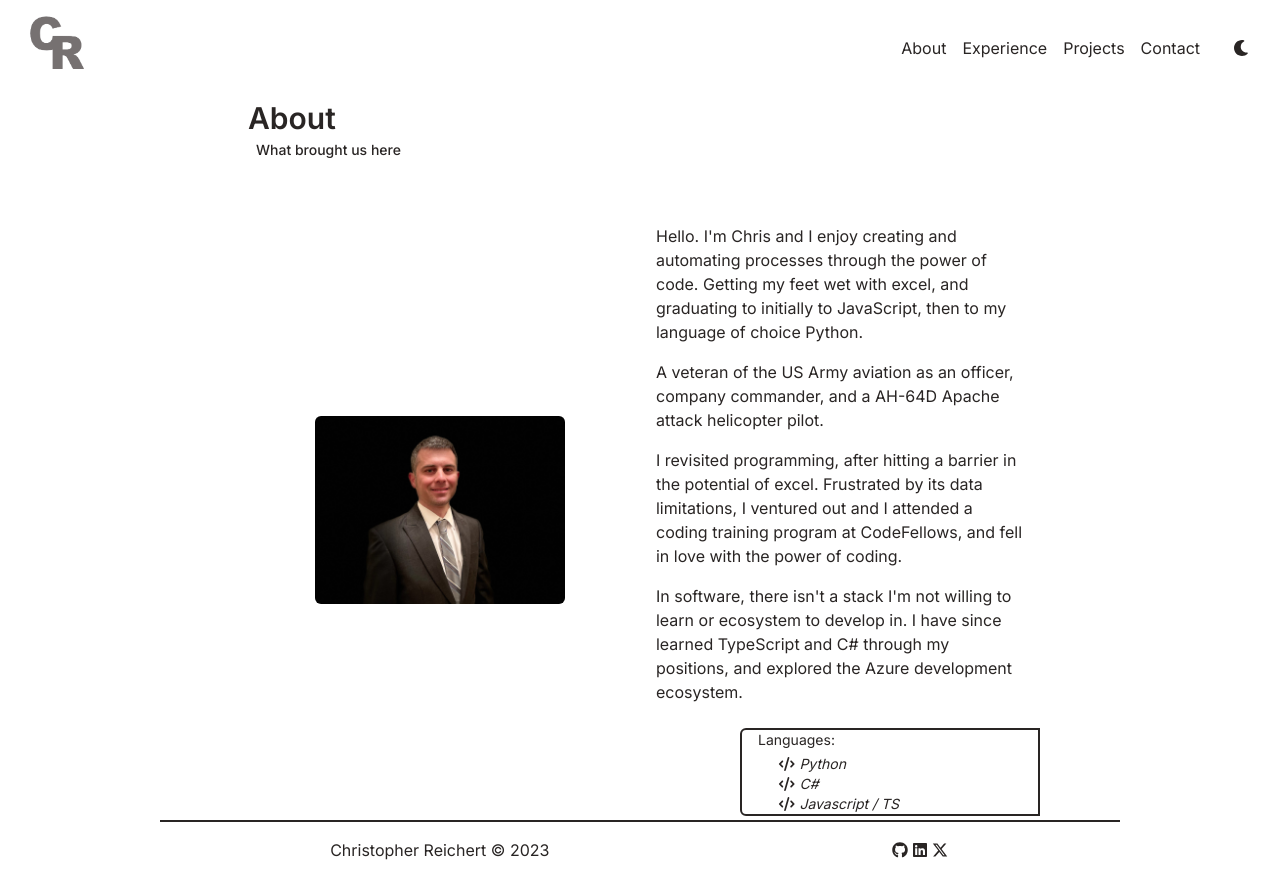
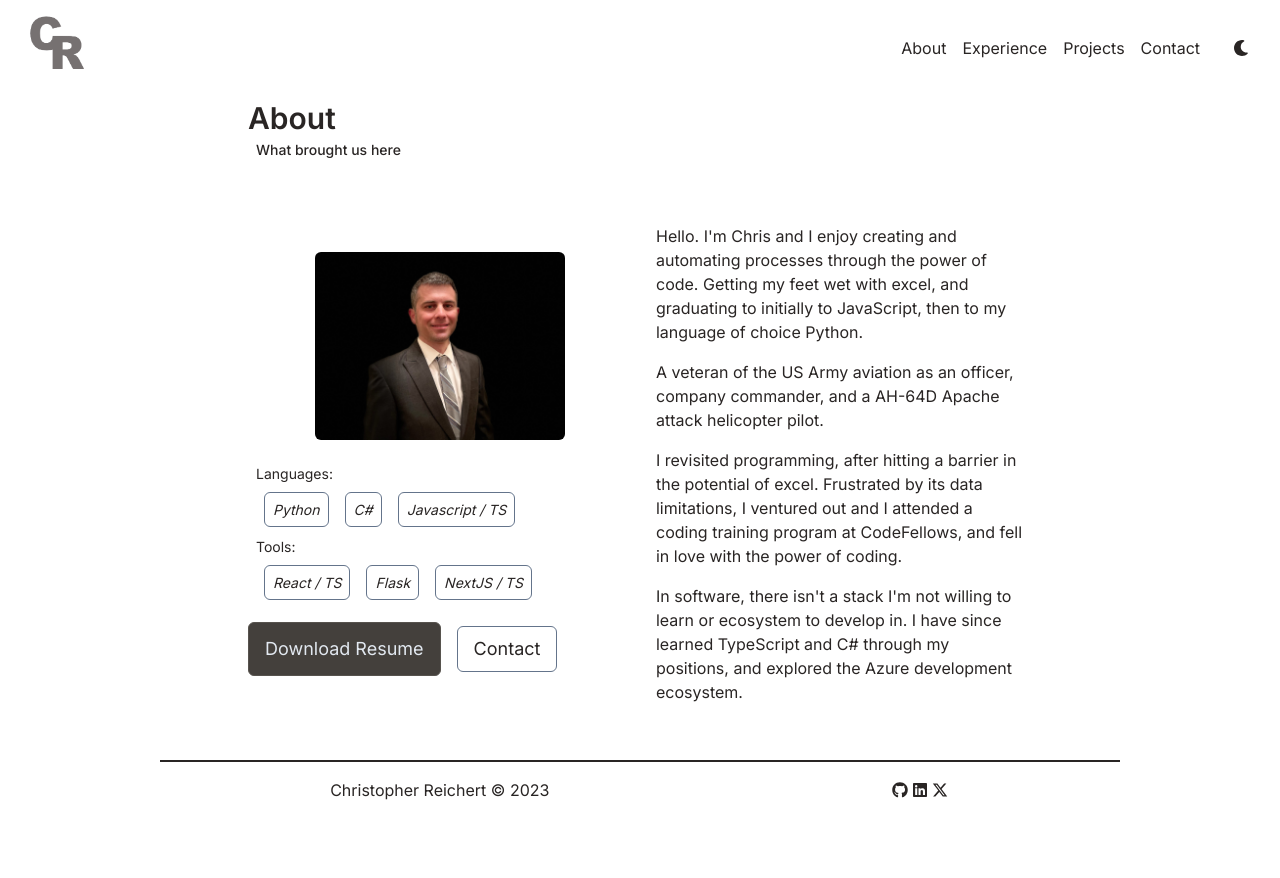
Before and after one commit to reichertc2/portfolio-main-fe, a Next.js app: page /AboutMe in a window 1280 px wide. After the commit the page ends 818 px from the top, so only its background shows below. Built offline with nearby package versions, Linux system fonts and the light colour scheme.

Commit message:
refactoring about me. tests do not pass yet.

```diff
--- a/src/app/_features/profile/AboutMe/AboutMeMobileView.tsx
+++ b/src/app/_features/profile/AboutMe/AboutMeMobileView.tsx
@@ -1,10 +1,10 @@
 "use client";
 
-import React, { useState } from "react";
+import React, {useState} from "react";
 import Image from "next/image";
-import { IAboutMe } from "@/app/_models/user";
+import {IAboutMe} from "@/app/_models/user";
 import ListBlock from "./ListBlock";
-import { SummaryBioMobile } from "./Mobile/SummaryBioMobile";
+import {SummaryBioMobile} from "./Mobile/SummaryBioMobile";
 
 interface IAboutMeMobileViewProps {
     aboutMe: IAboutMe;
@@ -47,14 +47,14 @@ export const AboutMeMobileView: React.FC<IAboutMeMobileViewProps> = ({
                         <ListBlock
                             title="Languages"
                             listProps={aboutMe.languages}
-              orientation={"vertical"}
+                            vertical={true}
                         />
                     </div>
                     <div className={styles.skillsContainer}>
                         <ListBlock
                             title="Tools"
                             listProps={aboutMe.tools}
-              orientation={"vertical"}
+                            vertical={true}
                         />
                     </div>
                 </>
--- a/src/app/_features/profile/AboutMe/AboutMeStandardView.tsx
+++ b/src/app/_features/profile/AboutMe/AboutMeStandardView.tsx
@@ -3,6 +3,7 @@ import Image from "next/image";
 import {IAboutMe} from "@/app/_models/user";
 import SummaryBio from "./Standard/SummaryBio";
 import Skills from "./Standard/Skills";
+import ButtonGeneric from "@/app/_components/common/buttons/ButtonGeneric";
 
 interface IAboutMeStandardViewProps {
     aboutMe: IAboutMe;
@@ -15,7 +16,8 @@ export const AboutMeStandardView: React.FC<IAboutMeStandardViewProps> = ({
         bioContainer: `hidden sm:flex justify-start w-full`,
         summaryContainer: `w-full`,
         innerContainer: `flex items-center flex-col justify-center w-full`,
-        skillsContainer: `ml-auto w-3/4 pb-1`,
+        skillsContainer: `w-full pb-1`,
+        buttonContainer: `flex items-center justify-left w-full`,
         imageContainer: `p-2 w-2/3 m-0`,
         bioImage: `rounded-md `,
     };
@@ -30,12 +32,29 @@ export const AboutMeStandardView: React.FC<IAboutMeStandardViewProps> = ({
                         alt="profileImage"
                     />
                 </div>
+                <div className={styles.skillsContainer}>
+                    <Skills title={"Languages"} skills={aboutMe.languages}/>
+                    <Skills title={"Tools"} skills={aboutMe.tools}/>
+                </div>
+                <div className={styles.buttonContainer}>
+                    <ButtonGeneric
+                        text={"Download Resume"}
+                        url={"/Resume.pdf"}
+                        isPrimary={true}
+                        download={`Resume.pdf`}
+                    />
+
+                    <ButtonGeneric
+                        text={"Contact"}
+                        url={"/Contact"}
+                        isPrimary={false}
+                        download={false}
+                    />
+                </div>
             </div>
             <div className={styles.summaryContainer}>
                 <SummaryBio elevator={aboutMe.elevator}/>
-                <div className={styles.skillsContainer}>
-                    <Skills aboutMe={aboutMe}/>
-                </div>
+
             </div>
 
         </div>
--- a/src/app/_features/profile/AboutMe/ListBlock.tsx
+++ b/src/app/_features/profile/AboutMe/ListBlock.tsx
@@ -3,60 +3,40 @@
 import React from "react";
 import {FontAwesomeIcon} from "@fortawesome/react-fontawesome";
 import {faCode} from "@fortawesome/free-solid-svg-icons";
-import {useEffect, useState} from "react";
 
 interface IListBlockProps {
     title: string;
     listProps: string[];
-    orientation?: string;
-}
-
-interface IListBlockStyling {
-    ul: string;
-    liTitle: string;
-    li: string;
+    /** `true` = stacked list, `false`/`undefined` = inline (horizontal) */
+    vertical?: boolean;
 }
 
 export const ListBlock: React.FC<IListBlockProps> = ({
                                                          title,
                                                          listProps,
-                                                         orientation,
+                                                         vertical = false,
                                                      }) => {
-    const defaultOrientation: IListBlockStyling = {
-        ul: `dark:text-text-dark inline-block pr-3 text-sm md:w-3/5`,
-        liTitle: "text-semibold pb-1",
-        li: ``,
-    };
-
-    const [verticalStyle, setVerticalStyle] =
-        useState<IListBlockStyling>(defaultOrientation);
-
-    const checkOrientation = () => {
-        let verticalStyles = verticalStyle;
-        if (orientation === "vertical" || orientation === "v") {
-            setVerticalStyle(defaultOrientation);
-        } else {
-            verticalStyles.ul = `dark:text-slate-200 inline-block text-sm pl-5 w-4/5`;
-            verticalStyles.liTitle = `pb-1 text-semibold col-span-full`;
-            verticalStyles.li = `inline`;
-            setVerticalStyle(verticalStyles);
+    const styles = vertical
+        ? {
+            ul: "dark:text-text-dark inline-block text-sm md:w-3/5",
+            liTitle: "text-semibold pb-4",
+            li: "border-1 border-secondary mx-2 rounded-md",
         }
-    };
-
-    useEffect(() => {
-        checkOrientation();
-    }, []);
+        : {
+            ul: "dark:text-text-dark inline-block text-sm w-4/5",
+            liTitle: "pb-4 text-semibold col-span-full",
+            li: "inline border-1 border-secondary mx-2 py-2 rounded-md",
+        };
 
     return (
-        <ul className={verticalStyle.ul}>
-            <li className={verticalStyle.liTitle}>{title}:</li>
-
+        <ul className={styles.ul}>
+            <li className={styles.liTitle}>{title}:</li>
             {listProps.map((item, idx) => (
                 <li
                     key={idx}
-                    className={`${verticalStyle.li} img-li pl-5 list-inside italic`}
+                    className={`${styles.li}  px-2  italic`}
                 >
-                    <FontAwesomeIcon icon={faCode} data-testid="fa-icon"/> {item}
+                    {item}
                 </li>
             ))}
         </ul>
--- a/src/app/_features/profile/AboutMe/Standard/Skills.tsx
+++ b/src/app/_features/profile/AboutMe/Standard/Skills.tsx
@@ -1,21 +1,21 @@
 import React from "react";
-import {IAboutMe} from "@/app/_models/user";
 import ListBlock from "../ListBlock";
 
 interface ISkills {
-    aboutMe: IAboutMe;
+    title: string;
+    skills: string[];
 }
 
-export const Skills: React.FC<ISkills> = ({aboutMe}) => {
+export const Skills: React.FC<ISkills> = ({title, skills}) => {
     const styles = {
-        skillsContainer: `hidden sm:flex pl-4 border-2 order-solid rounded-l-md z-15`,
+        skillsContainer: `my-4 pl-4`,
     };
 
     return (
         <div className={styles.skillsContainer}>
             <ListBlock
-                title="Languages"
-                listProps={aboutMe.languages}
+                title={title}
+                listProps={skills}
             />
 
         </div>
```
Also changed, not shown: 1 other file (tests, documents, lock files or other folders). Lines whose indentation alone changed are shown as unchanged.
